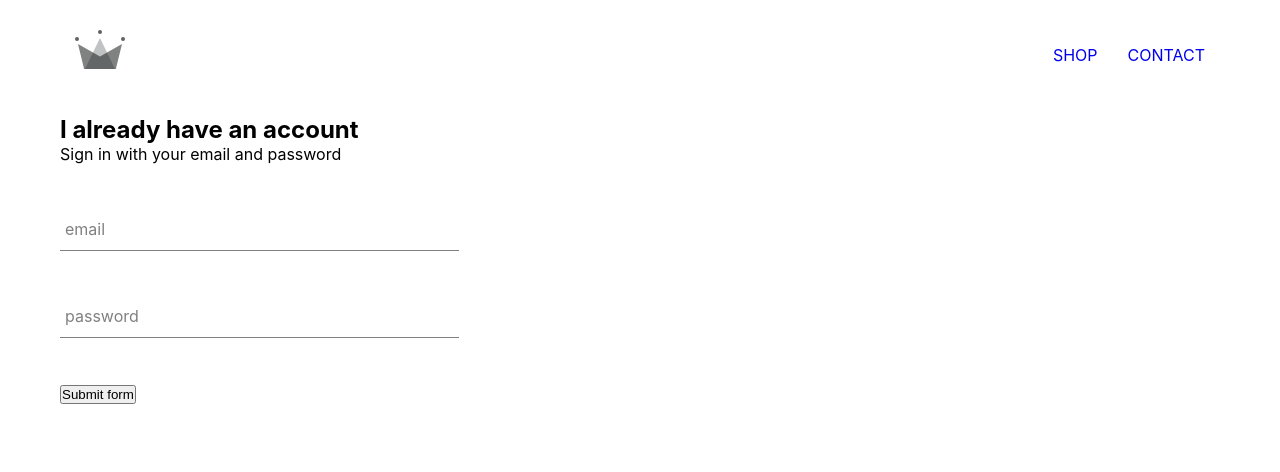
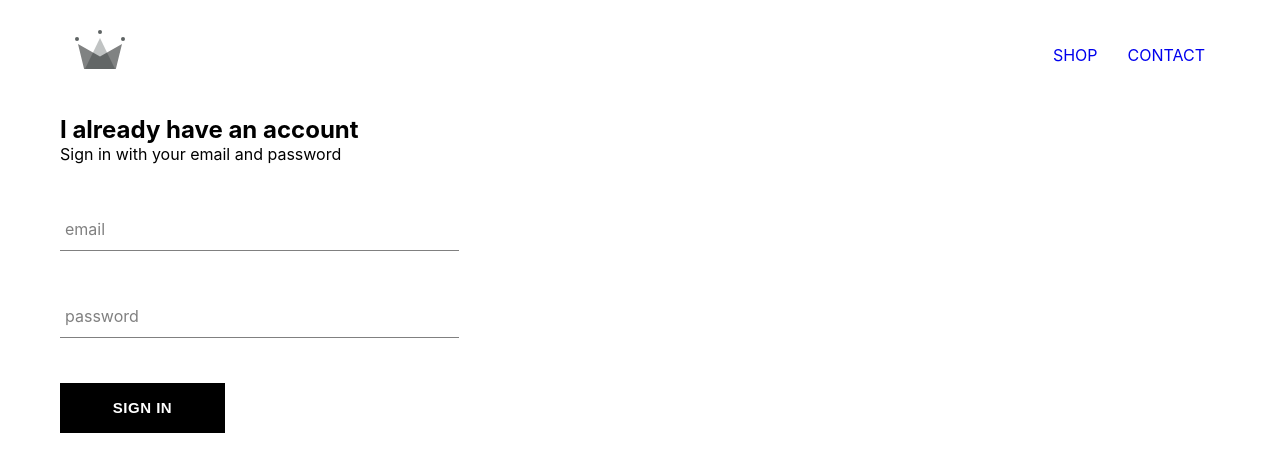
Before and after one commit to paulopanganiban/crwn-clothing, a React (Create React App) app: page /signin in a window 1280 px wide. Shown: the top 472 px of the page. Built offline with nearby package versions, Linux system fonts and the light colour scheme; the HTML template or start-up script is replaced by a standard one.

Commit message:
ADD: END OF SECTION 6

```diff
--- /dev/null
+++ b/src/components/CustomButton.js
@@ -0,0 +1,12 @@
+import React from 'react'
+import '../styles/custom-button.styles.scss'
+const CustomButton = ({children, ...otherProps}) => {
+    return (
+        <button className='custom-button' {...otherProps}>
+
+            {children}
+        </button>
+    )
+}
+
+export default CustomButton
--- a/src/components/SignIn.js
+++ b/src/components/SignIn.js
@@ -1,6 +1,7 @@
 import React, { useState } from 'react'
 import FormInput from './FormInput'
 import '../styles/sign-in.styles.scss'
+import CustomButton from './CustomButton'
 const SignIn = () => {
     const [formValues, setFormValues] = useState({
         email: '',
@@ -28,7 +29,7 @@
                     label='password'
                 />
 
-                <input type="submit" value="Submit form" />
+                <CustomButton type="submit" value="Submit form">Sign in</CustomButton>
             </form>
         </div>
     )
--- /dev/null
+++ b/src/styles/custom-button.styles.scss
@@ -0,0 +1,21 @@
+.custom-button {
+  min-width: 165px;
+  width: auto;
+  height: 50px;
+  letter-spacing: 0.5px;
+  line-height: 50px;
+  padding: 0 35px 0 35px;
+  font-size: 15px;
+  background-color: black;
+  color: white;
+  text-transform: uppercase;
+  font-weight: bolder;
+  border: none;
+  cursor: pointer;
+
+  &:hover {
+    background-color: white;
+    color: black;
+    border: 1px solid black;
+  }
+}
--- a/src/styles/sign-in.styles.scss
+++ b/src/styles/sign-in.styles.scss
@@ -1,3 +1,8 @@
 .sign-in {
     width: 30vw;
+    display: flex;
+    flex-direction: column;
+    .title {
+        margin: 10px 0;
+    }
 }
```
